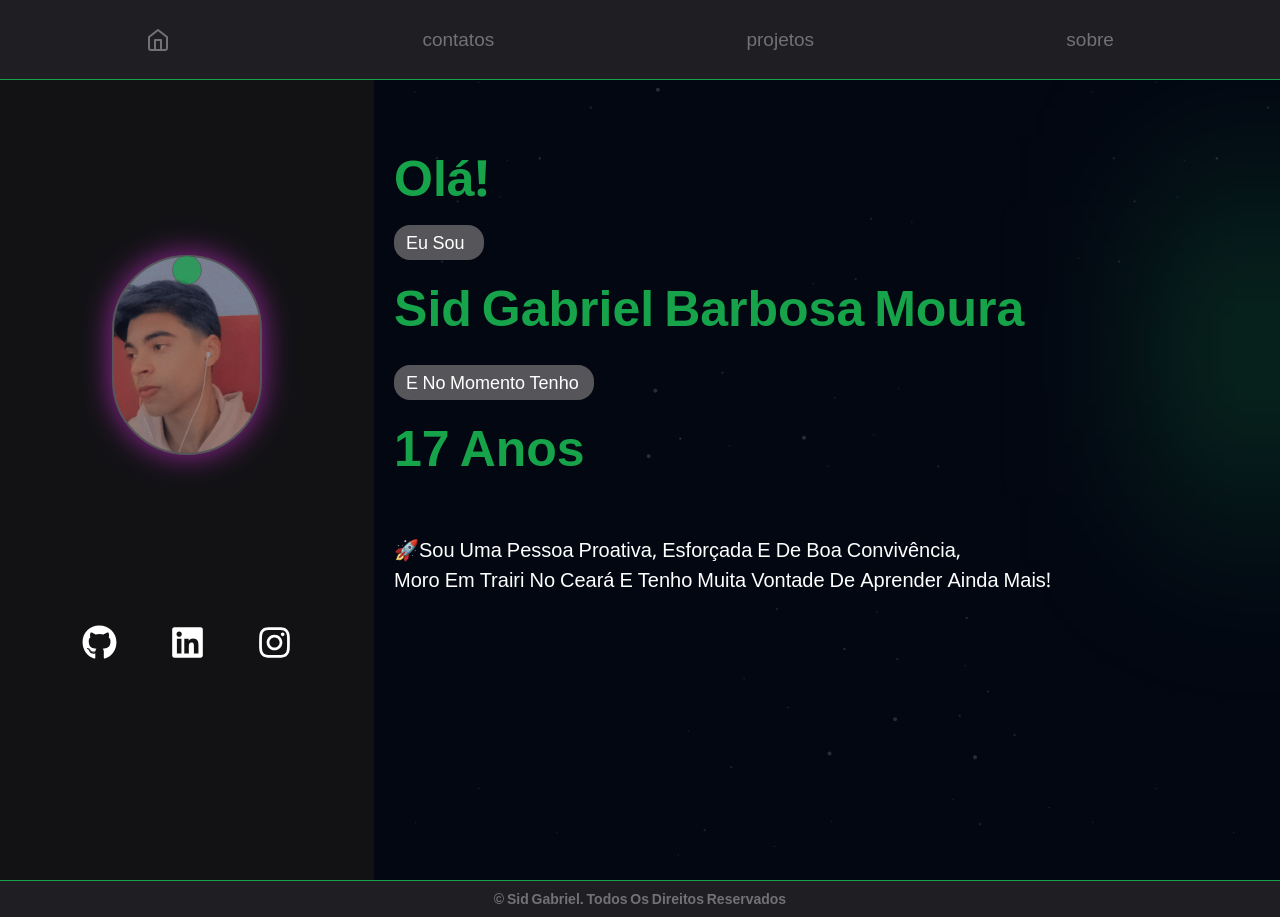
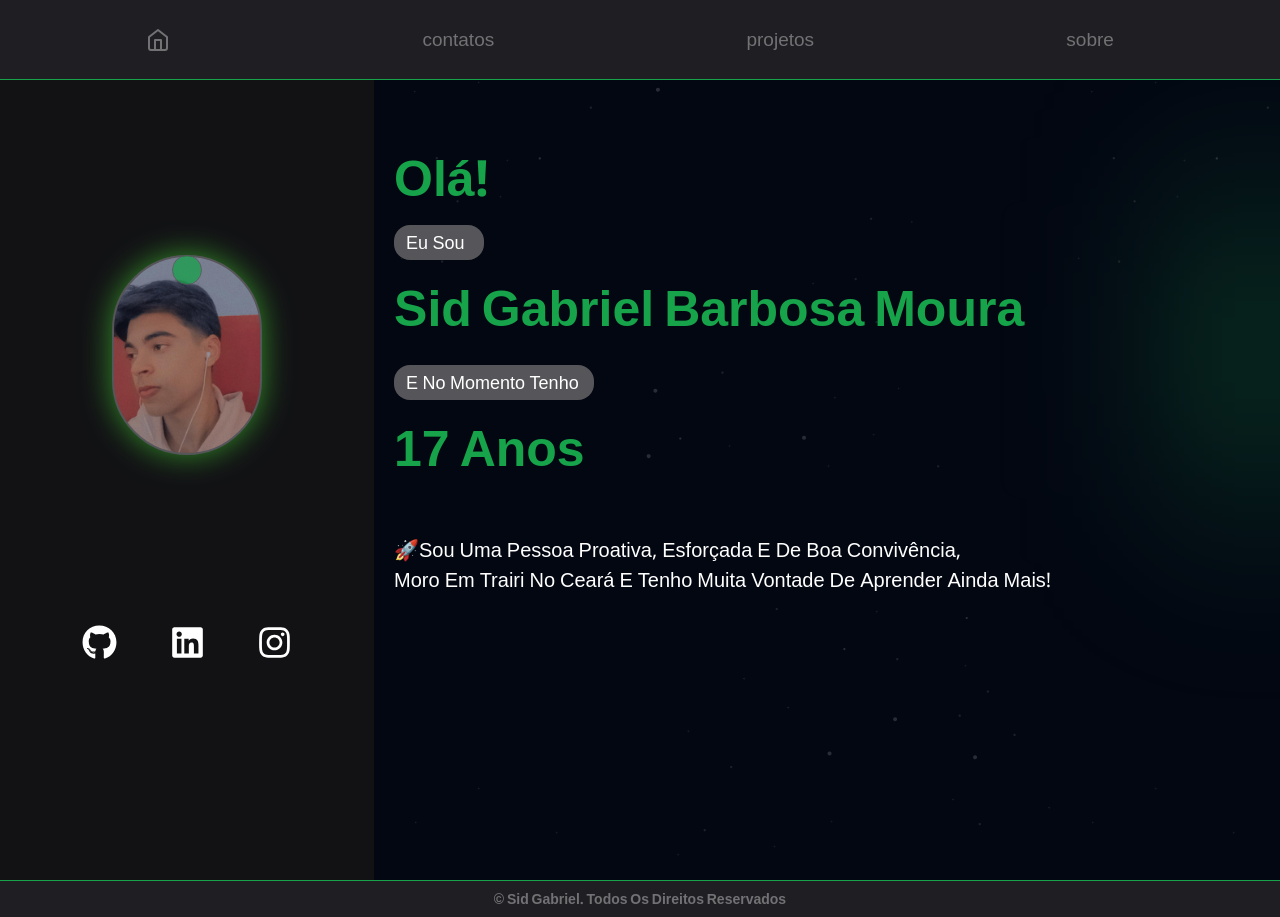
Before and after one commit to sidgabrielmoura/portfolio, a Next.js app: page /about in a window 1280 px wide. Built offline with nearby package versions, Linux system fonts and the light colour scheme.

Commit message:
drop shadow of perfil image aded

```diff
--- a/src/app/about/page.tsx
+++ b/src/app/about/page.tsx
@@ -20,7 +20,7 @@ export default function About(){
                         ">
 
                             <div className="rounded-full bg-[url(../assets/perfil-image.jpeg)]
-                            bg-cover bg-center border-[2px] border-gray-400 drop-shadow-[0_0_15px_#99289c] sm:w-[100px]
+                            bg-cover bg-center border-[2px] border-gray-400 drop-shadow-[0_0_15px_#358f28] sm:w-[100px]
                             sm:h-[100px] md:w-[250px] md:h-[200px]"/>
 
                             <div className="w-[30px] h-[30px] rounded-full bg-green-600 absolute
```
